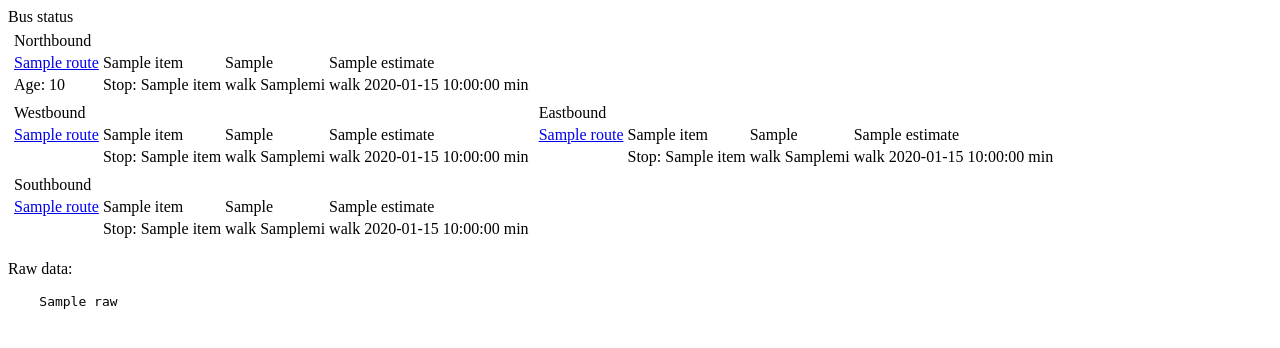
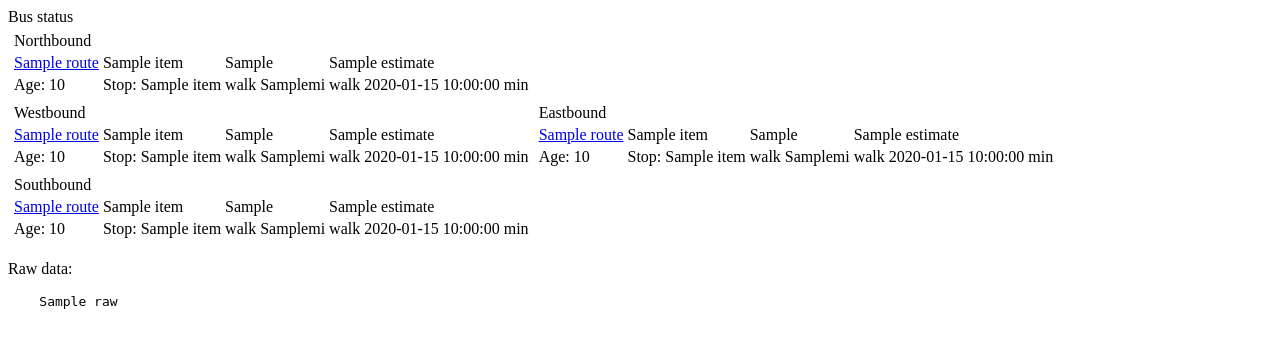
Before and after one commit to haileyplusplus/transitquality, a Python web app: template realtime/templates/bus_status.html in a window 1280 px wide. Shown: the top 348 px of the page. Run offline with Jinja, Linux system fonts and the light colour scheme; the template is opened without the code that fills it: most values are stand-ins (such as "Sample title", 1, 10 or a date in 2020).

Commit message:
Add age to all directions

```diff
--- a/realtime/templates/bus_status.html
+++ b/realtime/templates/bus_status.html
@@ -35,7 +35,7 @@ Bus status
                     <td>{{ item['estimate'] }}</td>
                 </tr>
                 <tr>
-                    <td>&nbsp;</td>
+                    <td>Age: {{ item['age'] }}</td>
                     <td>Stop: {{ item['stop_name'] }}</td>
                     <td>walk {{ item['walk_dist'] }}mi</td>
                     <td>walk {{ item['walk_time'] }} min</td>
@@ -51,7 +51,7 @@ Bus status
                     <td>{{ item['estimate'] }}</td>
                 </tr>
                 <tr>
-                    <td>&nbsp;</td>
+                    <td>Age: {{ item['age'] }}</td>
                     <td>Stop: {{ item['stop_name'] }}</td>
                     <td>walk {{ item['walk_dist'] }}mi</td>
                     <td>walk {{ item['walk_time'] }} min</td>
@@ -67,7 +67,7 @@ Bus status
                     <td>{{ item['estimate'] }}</td>
                 </tr>
                 <tr>
-                    <td>&nbsp;</td>
+                    <td>Age: {{ item['age'] }}</td>
                     <td>Stop: {{ item['stop_name'] }}</td>
                     <td>walk {{ item['walk_dist'] }}mi</td>
                     <td>walk {{ item['walk_time'] }} min</td>
```
